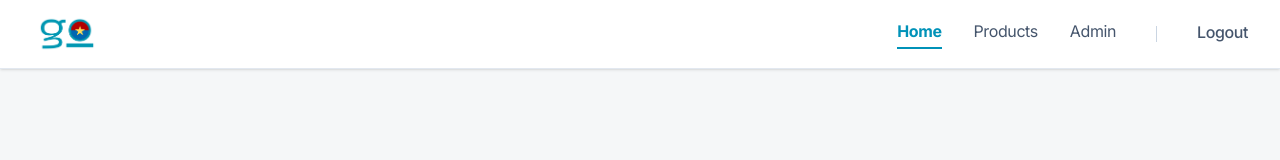
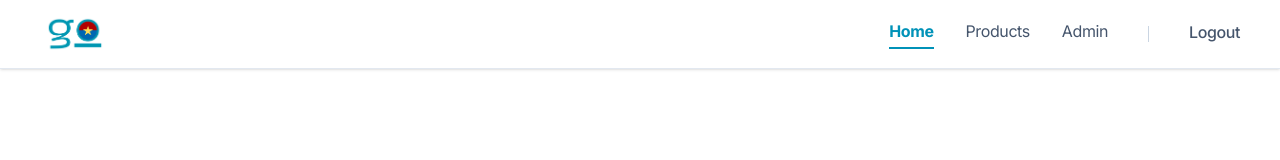
Before and after one commit to DannielVo/Go, a React (Vite) app: page / in a window 1280 px wide. Shown: the top 160 px of the page. Built offline with nearby package versions, Linux system fonts and the light colour scheme.

Commit message:
Fix: Update color, fix UI in header

```diff
--- a/src/components/Header.jsx
+++ b/src/components/Header.jsx
@@ -17,7 +17,7 @@ const Header = () => {
 
   return (
     <>
-      <div className="flex justify-between items-center w-full px-8 py-4 bg-white sticky top-0 z-50 shadow-sm border-b border-slate-200 shrink-0">
+      <div className="flex justify-between items-center w-full px-10 py-4 bg-white sticky top-0 z-50 shadow-sm border-b border-slate-200 shrink-0">
         <div className="flex items-center gap-8">
           <img
             src={assets.mainLogo}
--- a/src/index.css
+++ b/src/index.css
@@ -63,11 +63,11 @@
   background: #f5f7f8;
 }
 ::-webkit-scrollbar-thumb {
-  background: #5170ff;
+  background: #0097b2;
   border-radius: 2px;
 }
 ::-webkit-scrollbar-thumb:hover {
-  background: #627efe;
+  background: #17b3cf;
 }
 
 /* =========================================
--- a/src/layouts/MainLayout.jsx
+++ b/src/layouts/MainLayout.jsx
@@ -7,7 +7,7 @@ const MainLayout = () => {
   return (
     <div className="min-h-screen flex flex-col">
       <Header />
-      <div className="grow flex items-center justify-center px-6">
+      <div className="bg-white grow flex items-center justify-center px-10 py-8">
         <Outlet />
       </div>
       <Footer />
```
